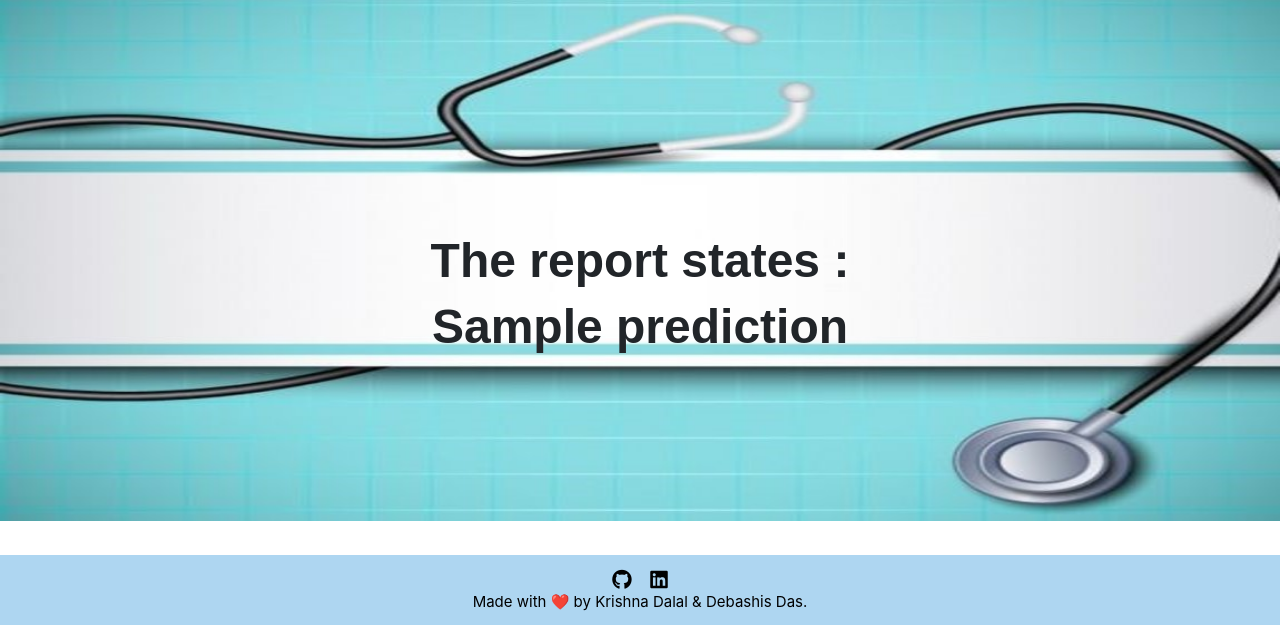
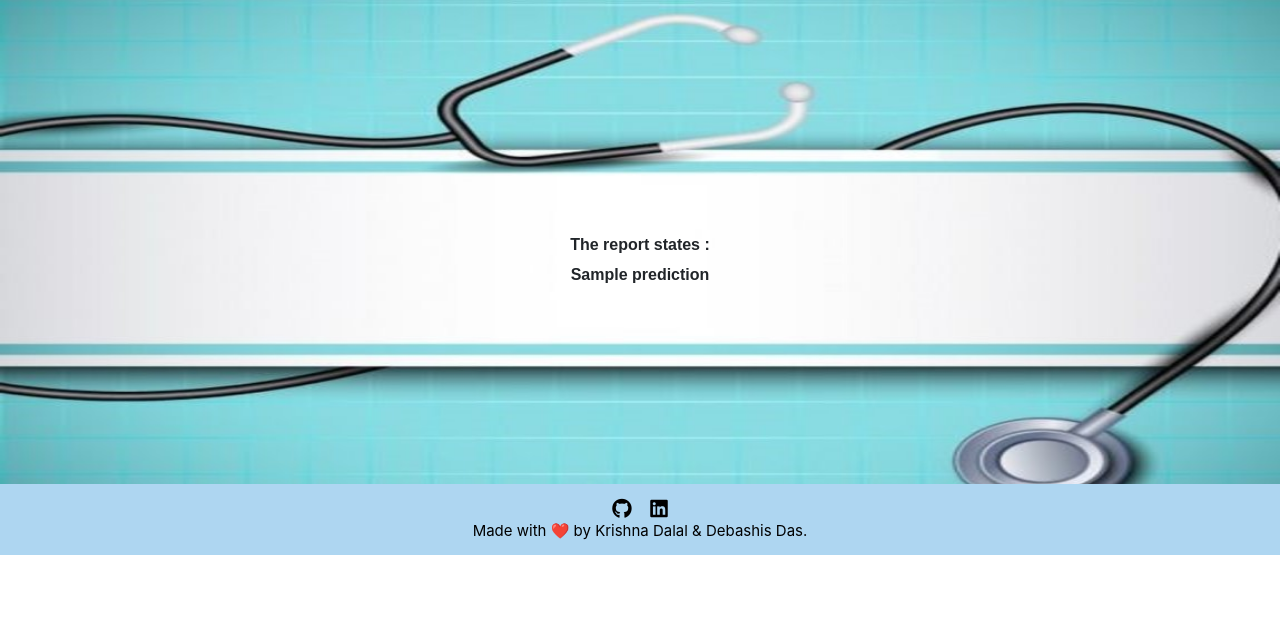
Before and after one commit to kdalal95/Medscape-Health-App, a Flask app: template template/result.html in a window 1280 px wide. Shown: the part 56-681 px from the top of the page. Run offline with Flask 2, Linux system fonts and the light colour scheme; the template is opened without the code that fills it: most values are stand-ins (such as "Sample title", 1, 10 or a date in 2020); some libraries are stand-ins or nearby versions.

Commit message:
Update result.css

```diff
--- a/static/result.css
+++ b/static/result.css
@@ -7,7 +7,7 @@
 
 h1, h2, h3, h4, h5,h6{
   font-family: Arial, sans-serif;
-  font-size: 3em;
+  font-size: 1em;
   font-weight: bold;
   position: relative;
   z-index: 1;
```
